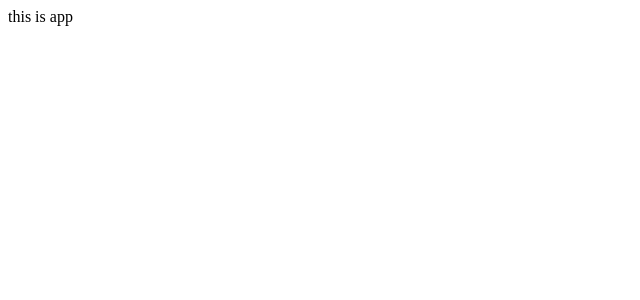
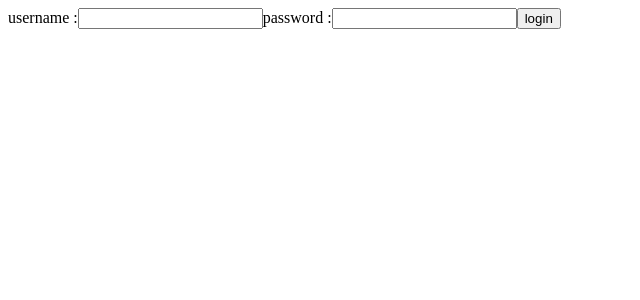
Before and after one commit to bgpark82/editx, a React (Create React App) app in the folder front/: page / in a window 1280 px wide. Shown: the top 300 px of the page, without its empty margins (0-640 px from the left). Built offline with nearby package versions, Linux system fonts and the light colour scheme.

Commit message:
02. 로그인

```diff
--- a/front/package.json
+++ b/front/package.json
@@ -5,6 +5,7 @@
   "dependencies": {
     "react": "^16.11.0",
     "react-dom": "^16.11.0",
+    "react-router-dom": "^5.1.2",
     "react-scripts": "3.2.0"
   },
   "scripts": {
--- a/front/src/App.js
+++ b/front/src/App.js
@@ -1,7 +1,15 @@
 import React from "react";
+import Login from "./component/login/Login";
+import { BrowserRouter as Router, Route } from "react-router-dom";
+import Home from "./component/home/Home";
 
 function App() {
-  return <div className="App">this is app</div>;
+  return (
+    <Router>
+      <Route path="/" exact component={Login} />
+      <Route path="/home" component={Home} />
+    </Router>
+  );
 }
 
 export default App;
--- /dev/null
+++ b/front/src/component/home/Home.js
@@ -0,0 +1,7 @@
+import React, { Component } from "react";
+
+export default class Home extends Component {
+  render() {
+    return <div>home</div>;
+  }
+}
--- /dev/null
+++ b/front/src/component/login/Login.js
@@ -0,0 +1,41 @@
+import React, { Component } from "react";
+
+export default class Login extends Component {
+  state = {
+    username: "",
+    password: "",
+    isLoginSuccess: false,
+    isLoginFail: false
+  };
+
+  handleLogin = e => {
+    this.setState({ [e.target.name]: e.target.value });
+    console.log(this.state);
+  };
+
+  clickLogin = () => {
+    if (this.state.username === "1234" && this.state.password === "1234") {
+      this.setState({ isLoginSuccess: true });
+      this.setState({ isLoginFail: false });
+      console.log(this);
+      this.props.history.push("/home");
+    } else {
+      this.setState({ isLoginSuccess: false });
+      this.setState({ isLoginFail: true });
+    }
+  };
+
+  render() {
+    return (
+      <div>
+        {this.state.isLoginSuccess && <div>로그인 성공</div>}
+        {this.state.isLoginFail && <div>로그인 실패</div>}
+        username :
+        <input type="text" name="username" onChange={this.handleLogin} />
+        password :
+        <input type="text" name="password" onChange={this.handleLogin} />
+        <button onClick={this.clickLogin}>login</button>
+      </div>
+    );
+  }
+}
```
Also changed, not shown: 1 other file (tests, documents, lock files or other folders).
